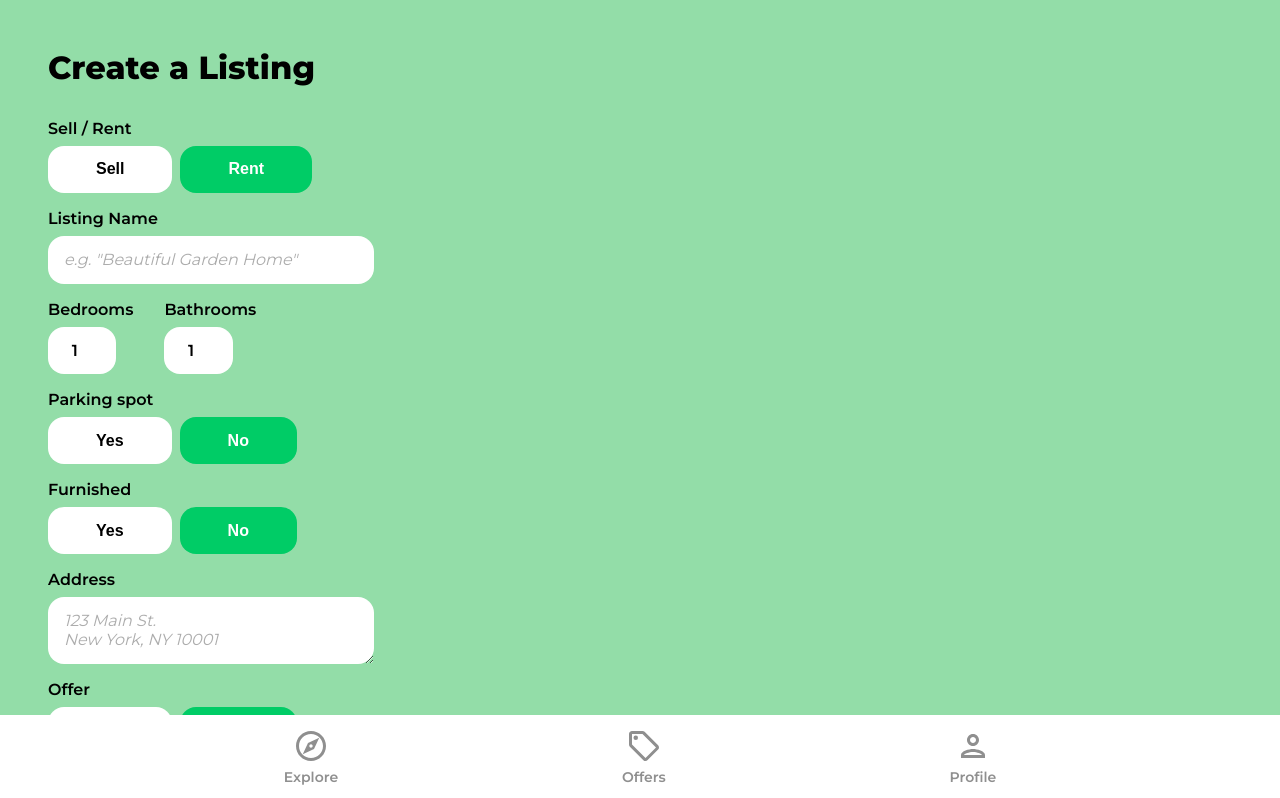
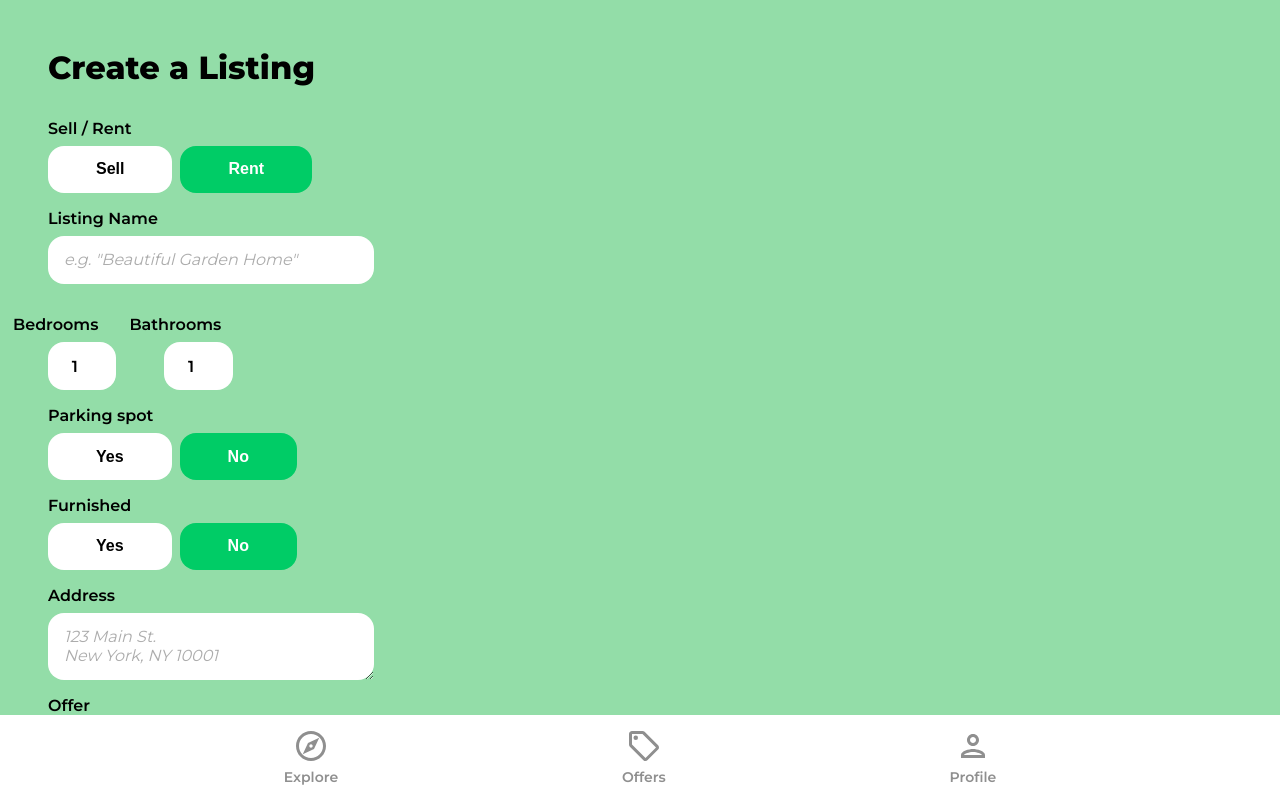
Before and after one commit to iancover/home-in, a React (Create React App) app: page /create-listing in a window 1280 px wide. Shown: the top 798 px of the page. Built offline with nearby package versions, Linux system fonts and the light colour scheme; no server answers; sample sign-in values are in the browser's storage.

Commit message:
style: Remove comments & modify form-rooms display

```diff
--- a/src/index.css
+++ b/src/index.css
@@ -199,13 +199,26 @@ textarea::placeholder {
 /*  F O R M S  */
 
 .form-label {
+  display: block;
   font-weight: 600;
   margin-top: 1rem;
-  display: block;
 }
 
 .form-btns {
   display: flex;
+}
+
+.form-rooms {
+  display: inline-flex;
+  justify-content: center;
+  align-items: center;
+  margin-top: 10px;
+}
+
+.form-rooms label {
+  padding-top: 5%;
+  margin-left: -35px;
+  margin-right: 15px;
 }
 
 .form-btn,
@@ -663,8 +676,7 @@ textarea::placeholder {
   margin-right: 1rem;
   padding: 0.25rem 0.5rem;
   color: #ffffff;
-  /* background-color: #00cc66; */
-  background-color: rgba(70, 73, 76, .8);
+  background-color: rgba(70, 73, 76, 0.8);
   border-radius: 2rem;
   font-weight: 600;
   font-size: 0.8rem;
@@ -675,14 +687,12 @@ textarea::placeholder {
   justify-content: space-around;
   align-items: center;
   margin-top: 10px;
-  /* background-color: rgba(128, 128, 128, 0.3); */
 }
 
 .listing-details-item {
   font-weight: 500;
   margin: -5px;
   opacity: 0.8;
-  /* background-color: rgba(128, 128, 128, 0.3); */
 }
 
 .list-dot {
@@ -719,12 +729,9 @@ textarea::placeholder {
   font-size: 0.8rem;
   font-weight: 600;
   color: #ffffff;
-  /* background-color: #000000; */
-  background-color: rgba(70, 73, 76, .8);
+  background-color: rgba(70, 73, 76, 0.8);
   border-radius: 1rem;
 }
-
-
 
 /*  S W I P E R  */
 
@@ -789,12 +796,10 @@ textarea::placeholder {
 .swiper-button-next,
 .swiper-button-prev {
   text-shadow: 1.5px 1.5px 4px rgba(0, 0, 0, 0.2);
-  /* offset-x | offset-y | blur | color */
 }
 
 .swiper-pagination-bullet {
   box-shadow: 1.5px 1.5px 4px 1.5px rgba(0, 0, 0, 0.3);
-  /* offset-x | offset-y | blur | spread | color */
 }
 
 .colors {
```
